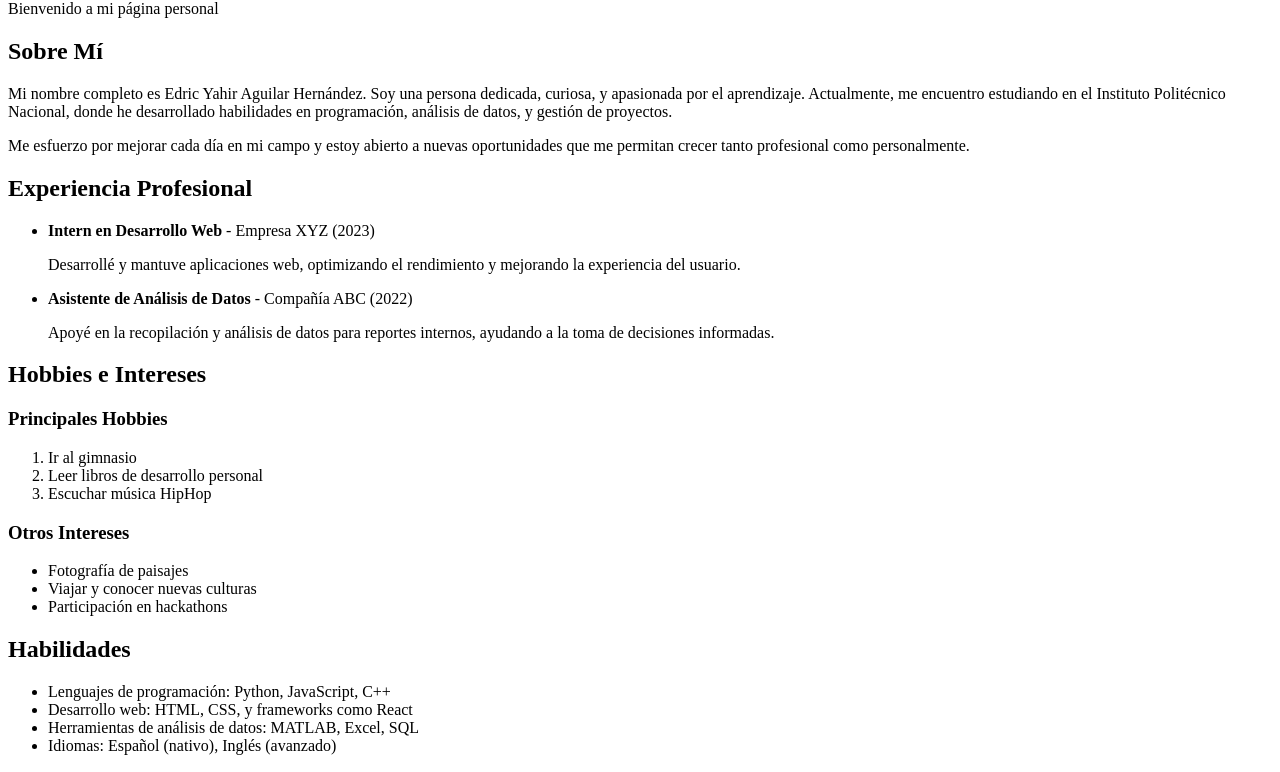
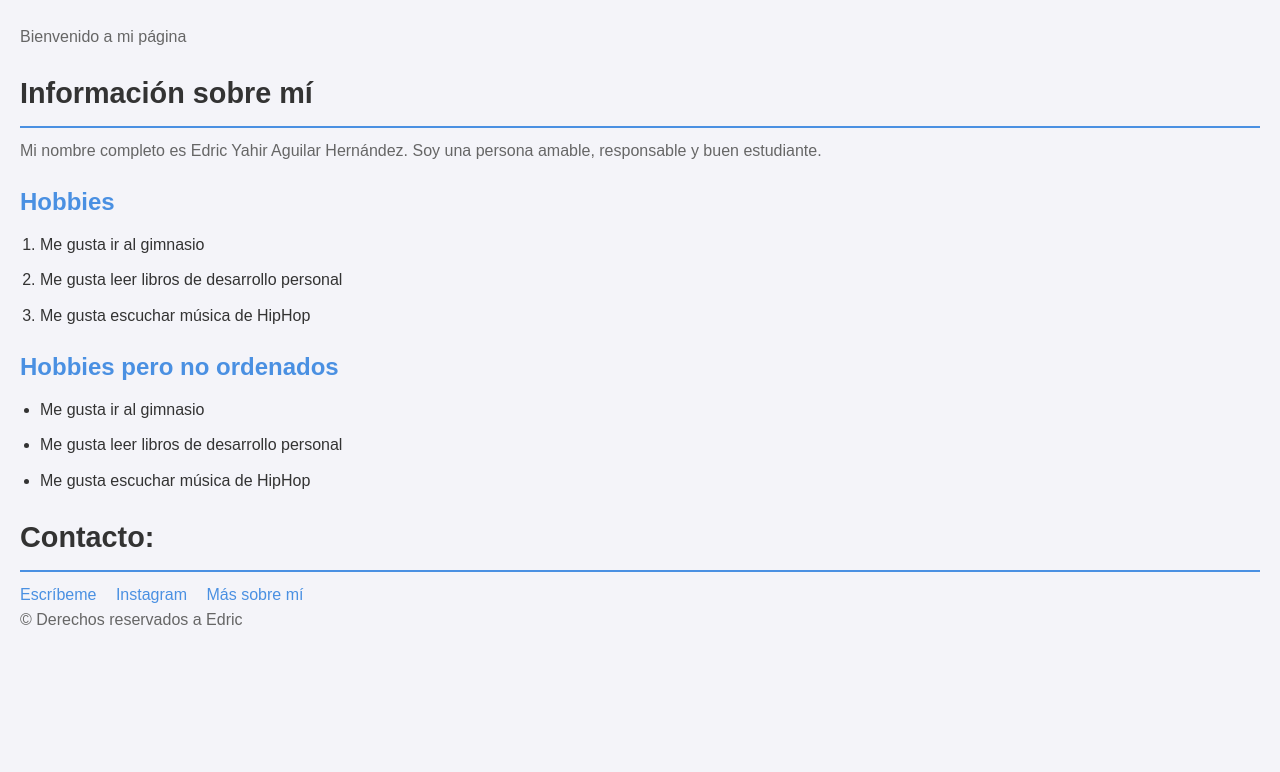
Before and after one commit to Edriczzzz/Sitio_Personal, a plain HTML site: page index.html in a window 1280 px wide. Shown: the part 80-852 px from the top of the page. After the commit the page ends 800 px from the top, so only its background shows below. Drawn offline with Linux system fonts and the light colour scheme; files that its build step writes are made by us from their sources.

Commit message:
creacion de estilos para index

```diff
--- /dev/null
+++ b/css/estilos.css
@@ -0,0 +1,64 @@
+
+* {
+    margin: 0;
+    padding: 0;
+    box-sizing: border-box;
+}
+
+body {
+    font-family: Arial, sans-serif;
+    color: #333;
+    background-color: #f4f4f9;
+    padding: 20px;
+    line-height: 1.6;
+}
+
+
+h1 {
+    font-size: 2.5em;
+    color: #4a90e2;
+    text-align: center;
+    margin-bottom: 20px;
+}
+
+h2 {
+    font-size: 1.8em;
+    color: #333;
+    border-bottom: 2px solid #4a90e2;
+    padding-bottom: 10px;
+    margin-top: 20px;
+    margin-bottom: 10px;
+}
+
+
+p {
+    margin-bottom: 15px;
+    font-size: 1em;
+    color: #666;
+}
+
+
+ol, ul {
+    margin-left: 20px;
+    margin-bottom: 20px;
+}
+
+ol li, ul li {
+    margin-bottom: 10px;
+    font-size: 1em;
+    color: #333;
+}
+
+
+h3 {
+    font-size: 1.5em;
+    color: #4a90e2;
+    margin-top: 20px;
+    margin-bottom: 10px;
+}
+
+a {
+    color: #4a90e2;
+    text-decoration: none;
+    margin-right: 15px;
+}
--- a/index.html
+++ b/index.html
@@ -3,69 +3,42 @@
 <head>
     <meta charset="UTF-8">
     <meta name="viewport" content="width=device-width, initial-scale=1.0">
-    <title>Edric Yahir Aguilar Hernández - Página Personal</title>
-    <link rel="stylesheet" href="styles.css">
+    <title>Edric</title>
+    <link rel="stylesheet" href="estilos.css">
 </head>
 <body>
-    <header>
+    <div class="container">
         <h1>Hola, soy Edric Yahir Aguilar Hernández</h1>
-        <p>Bienvenido a mi página personal</p>
-    </header>
+        <p>Bienvenido a mi página</p>
+        <h2>Información sobre mí</h2>
+        <p id="Seccion1">Mi nombre completo es Edric Yahir Aguilar Hernández. Soy una persona amable, responsable y buen estudiante.</p>
 
-    <section>
-        <h2>Sobre Mí</h2>
-        <p>Mi nombre completo es Edric Yahir Aguilar Hernández. Soy una persona dedicada, curiosa, y apasionada por el aprendizaje. Actualmente, me encuentro estudiando en el Instituto Politécnico Nacional, donde he desarrollado habilidades en programación, análisis de datos, y gestión de proyectos.</p>
-        <p>Me esfuerzo por mejorar cada día en mi campo y estoy abierto a nuevas oportunidades que me permitan crecer tanto profesional como personalmente.</p>
-    </section>
+        <h3>Hobbies</h3>
+        <div>
+            <ol>
+                <li>Me gusta ir al gimnasio</li>
+                <li>Me gusta leer libros de desarrollo personal</li>
+                <li>Me gusta escuchar música de HipHop</li>
+            </ol>
+        </div>
 
-    <section>
-        <h2>Experiencia Profesional</h2>
-        <ul>
-            <li><strong>Intern en Desarrollo Web</strong> - Empresa XYZ (2023)
-                <p>Desarrollé y mantuve aplicaciones web, optimizando el rendimiento y mejorando la experiencia del usuario.</p>
-            </li>
-            <li><strong>Asistente de Análisis de Datos</strong> - Compañía ABC (2022)
-                <p>Apoyé en la recopilación y análisis de datos para reportes internos, ayudando a la toma de decisiones informadas.</p>
-            </li>
-        </ul>
-    </section>
+        <h3>Hobbies pero no ordenados</h3>
+        <div>
+            <ul>
+                <li>Me gusta ir al gimnasio</li>
+                <li>Me gusta leer libros de desarrollo personal</li>
+                <li>Me gusta escuchar música de HipHop</li>
+            </ul>
+        </div>
 
-    <section>
-        <h2>Hobbies e Intereses</h2>
-        <h3>Principales Hobbies</h3>
-        <ol>
-            <li>Ir al gimnasio</li>
-            <li>Leer libros de desarrollo personal</li>
-            <li>Escuchar música HipHop</li>
-        </ol>
-        <h3>Otros Intereses</h3>
-        <ul>
-            <li>Fotografía de paisajes</li>
-            <li>Viajar y conocer nuevas culturas</li>
-            <li>Participación en hackathons</li>
-        </ul>
-    </section>
-
-    <section>
-        <h2>Habilidades</h2>
-        <ul>
-            <li>Lenguajes de programación: Python, JavaScript, C++</li>
-            <li>Desarrollo web: HTML, CSS, y frameworks como React</li>
-            <li>Herramientas de análisis de datos: MATLAB, Excel, SQL</li>
-            <li>Idiomas: Español (nativo), Inglés (avanzado)</li>
-        </ul>
-    </section>
-
-    <section>
-        <h2>Contacto</h2>
-        <p>Si deseas contactarme, puedes hacerlo a través de los siguientes medios:</p>
-        <a href="mailto:eaguilarh1900@alumno.ipn.mx">Correo Electrónico</a> |
-        <a href="https://www.instagram.com/edriczzz/" target="_blank">Instagram</a> |
+        <h2>Contacto:</h2>
+        <a href="mailto:eaguilarh1900@alumno.ipn.mx">Escríbeme</a>
+        <a href="https://www.instagram.com/edriczzz/">Instagram</a>
         <a href="pagina2.html">Más sobre mí</a>
-    </section>
+    </div>
 
     <footer>
-        <p>© 2024 Edric Yahir Aguilar Hernández. Todos los derechos reservados.</p>
+        <p>© Derechos reservados a Edric</p>
     </footer>
 </body>
 </html>
```
